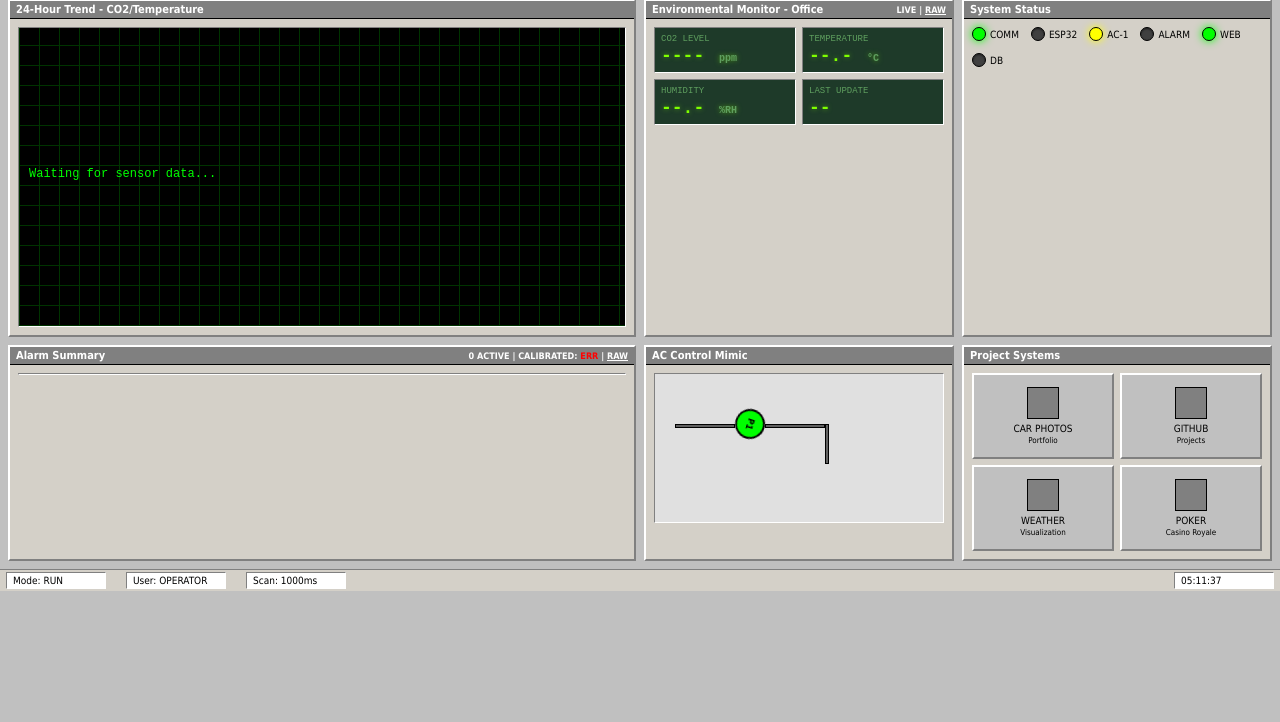
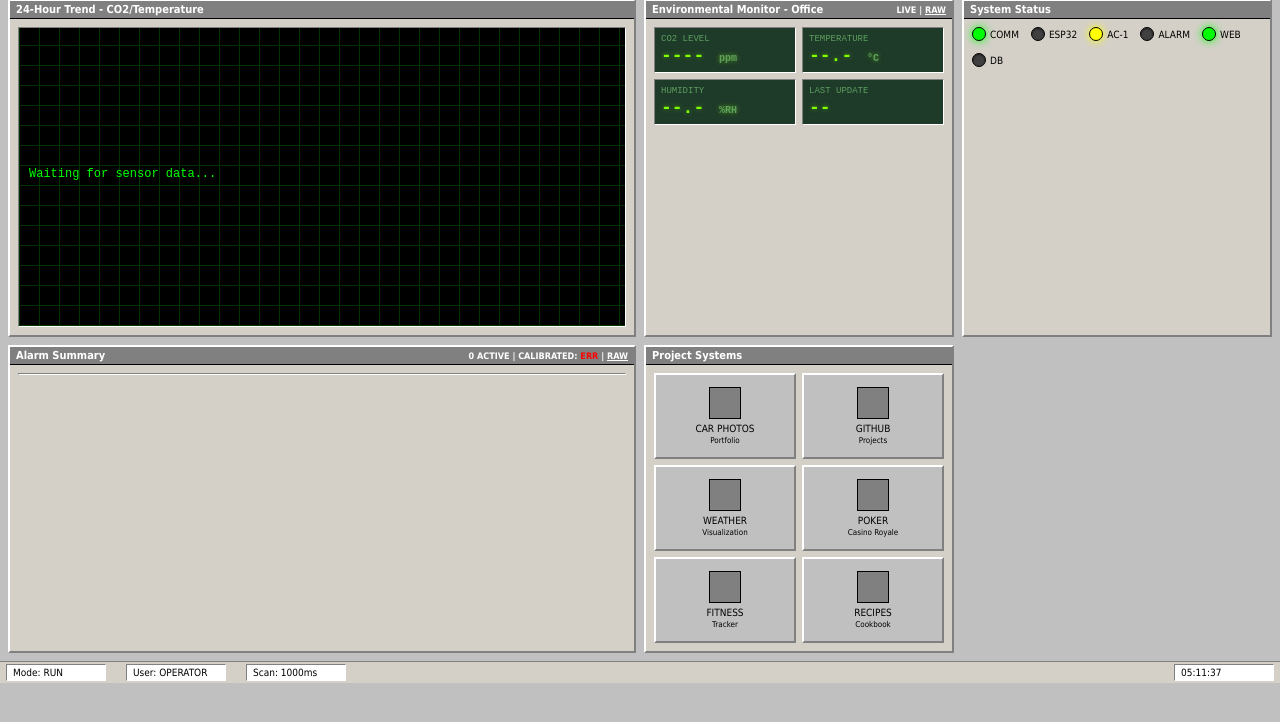
Before and after one commit to dropbop/bopzone, a Flask app: page / in a window 1280 px wide. Shown: the part 65-787 px from the top of the page. Run offline with Flask 2, Linux system fonts and the light colour scheme; data that the repository does not hold is empty.

Commit message:
Add FITNESS and RECIPES tiles, remove AC Control Mimic
Co-Authored-By: Claude Opus 4.5 <noreply@anthropic.com>

```diff
--- a/templates/index.html
+++ b/templates/index.html
@@ -129,19 +129,6 @@
       </div>
     </div>
 
-    <!-- Simple Mimic -->
-    <div class="panel">
-      <div class="panel-title">AC Control Mimic</div>
-      <div class="panel-body">
-        <div class="mimic" aria-label="Process mimic (demo)">
-          <div class="pipe h" style="top: 50px; left: 20px; width: 60px;"></div>
-          <div class="pump running" style="top: 35px; left: 80px;">P1</div>
-          <div class="pipe h" style="top: 50px; left: 110px; width: 60px;"></div>
-          <div class="pipe v" style="top: 50px; left: 170px; height: 40px;"></div>
-        </div>
-      </div>
-    </div>
-
     <!-- Project Access Panel -->
     <div class="panel">
       <div class="panel-title">Project Systems</div>
@@ -167,6 +154,16 @@
             <div>POKER</div>
             <div style="font-size: 8px; margin-top: 2px;">Casino Royale</div>
           </a>
+          <a href="https://fitness.dropbop.xyz/" class="project-btn">
+            <div class="project-icon" aria-hidden="true"></div>
+            <div>FITNESS</div>
+            <div style="font-size: 8px; margin-top: 2px;">Tracker</div>
+          </a>
+          <a href="https://recipes.dropbop.xyz/" class="project-btn">
+            <div class="project-icon" aria-hidden="true"></div>
+            <div>RECIPES</div>
+            <div style="font-size: 8px; margin-top: 2px;">Cookbook</div>
+          </a>
         </div>
       </div>
     </div>
```
